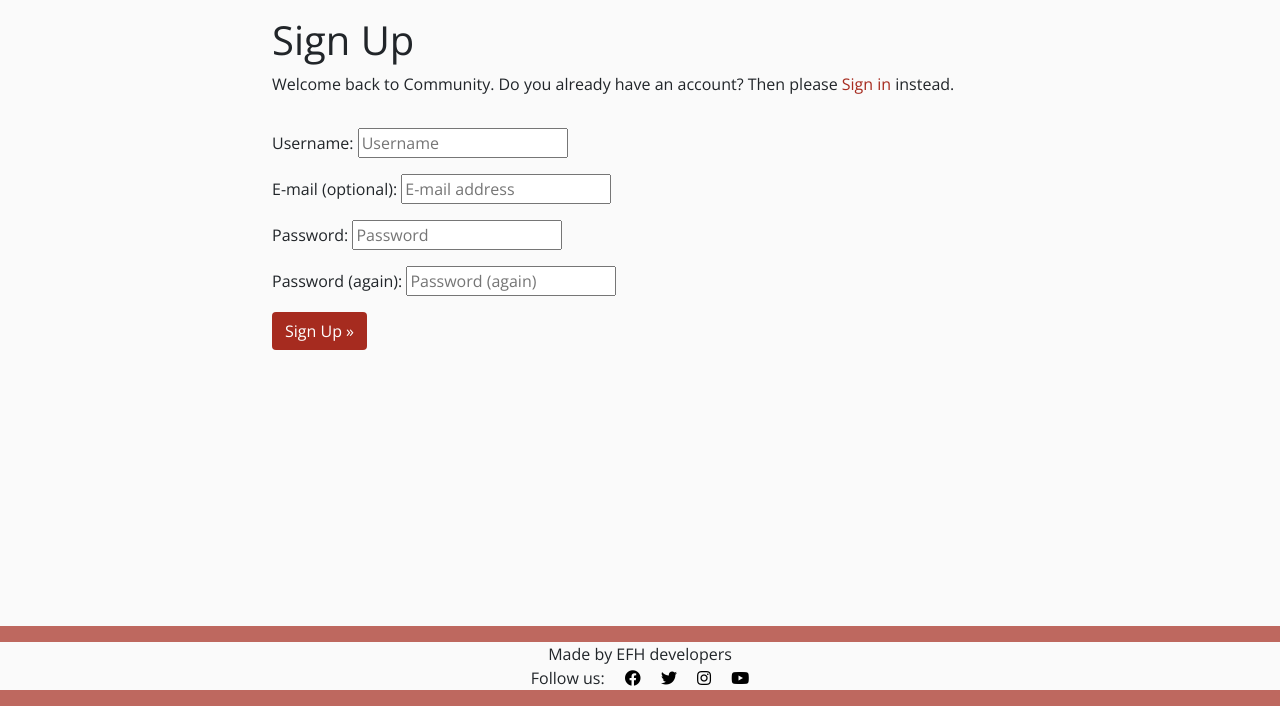
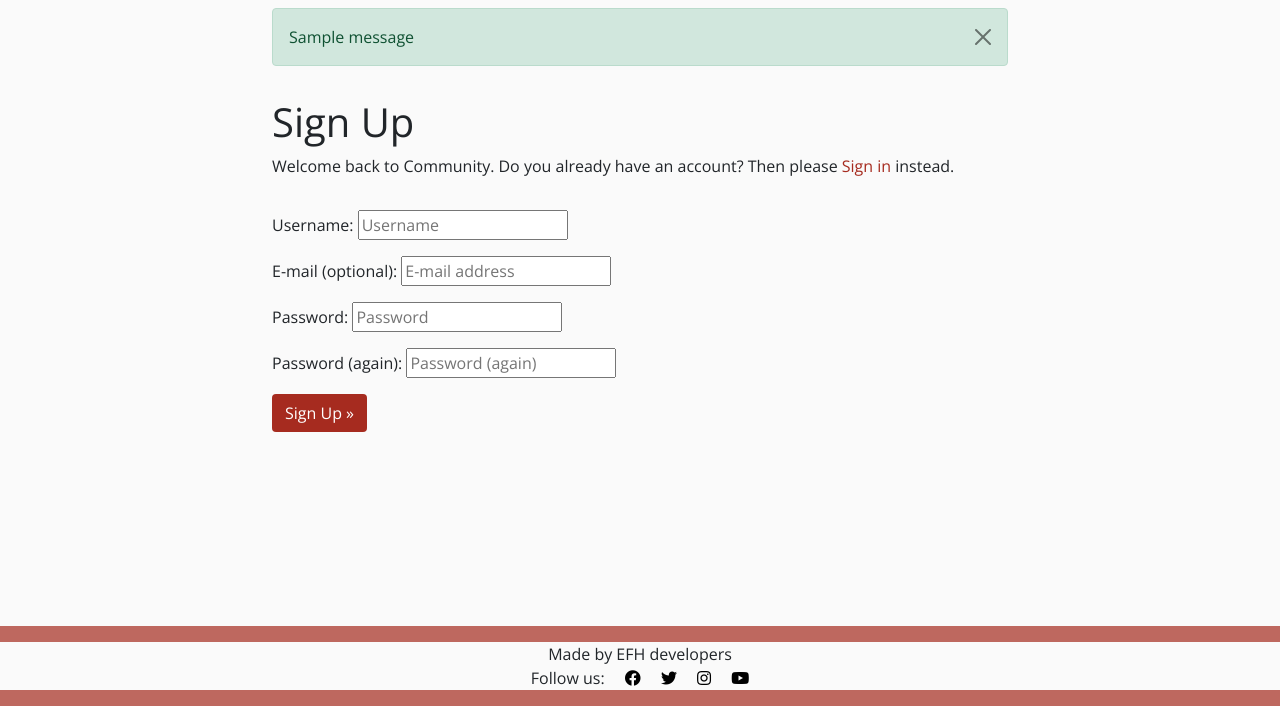
Before and after one commit to Marcosmgs/EFH-CommunityProject, a Django app: page /accounts/signup/ in a window 1280 px wide. Shown: the part 94-800 px from the top of the page. Run offline with Django 3.2, Linux system fonts and the light colour scheme; tables that the repository leaves empty hold one stand-in row (values such as "Sample post"); one stand-in notice (Sample message) is shown.

Commit message:
Created messages tags & Added div to display it on base.html

```diff
--- a/templates/base.html
+++ b/templates/base.html
@@ -64,6 +64,22 @@
         </nav>
         <hr class="bottom-nav-line">
     </header>
+
+    <div class="container">
+        <div class="row">
+            <div class="col-md-8 offset-md-2">
+                {% for message in messages %}
+                <div class="alert {{ message.tags }} alert-dismissible fade show mt-2" id="msg" role="alert">
+                {{ message | safe}}
+                <button type="button" class="btn-close" data-bs-dismiss="alert" aria-label="Close">
+                </button>
+
+                </div>
+                {% endfor %}
+            </div>
+        </div>
+    </div>
+
     <main class="flex-shrink-0">
         {% block content %}
         <!-- Content Goes here -->
```
Also changed, not shown: efhproject/settings.py (+9 -0 lines).
